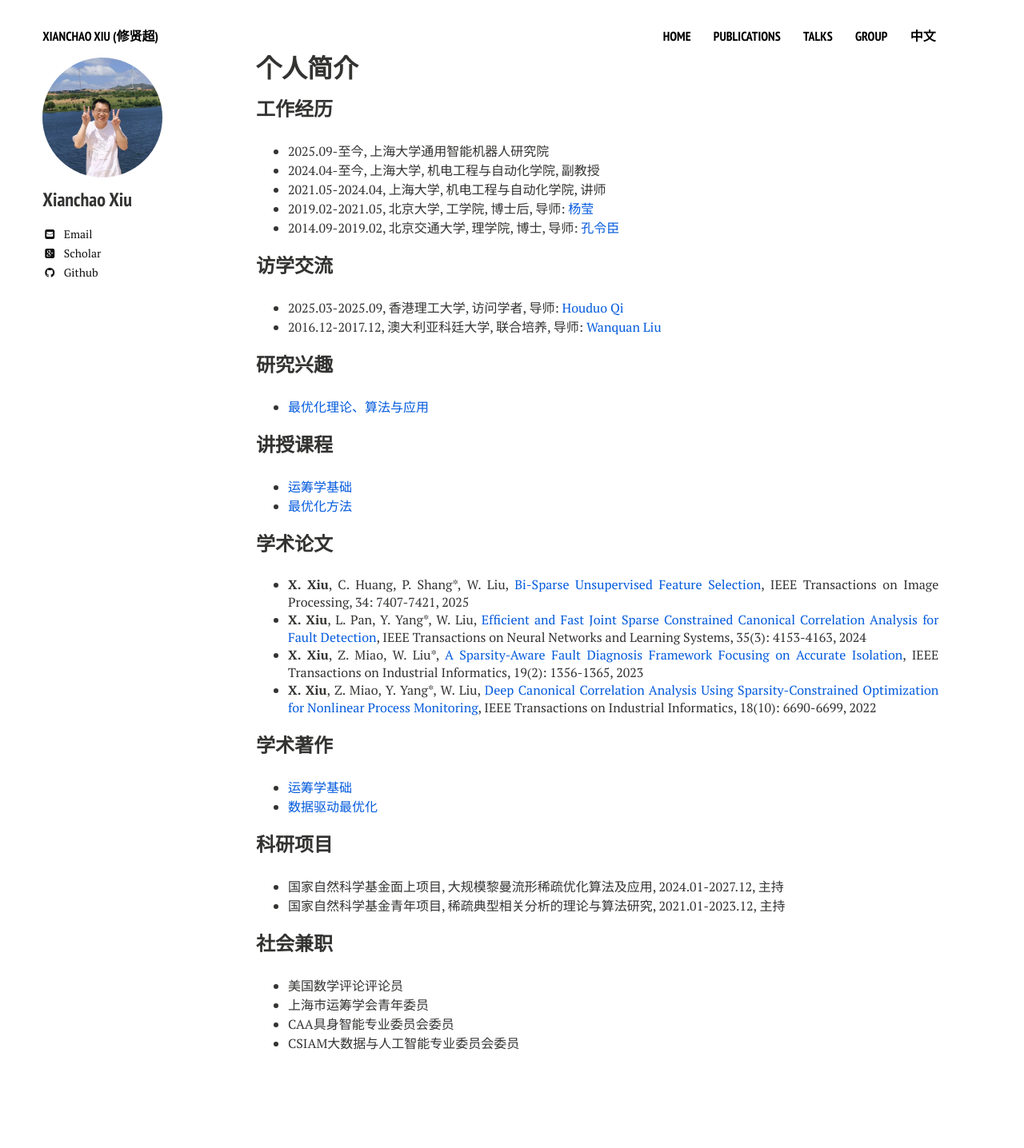
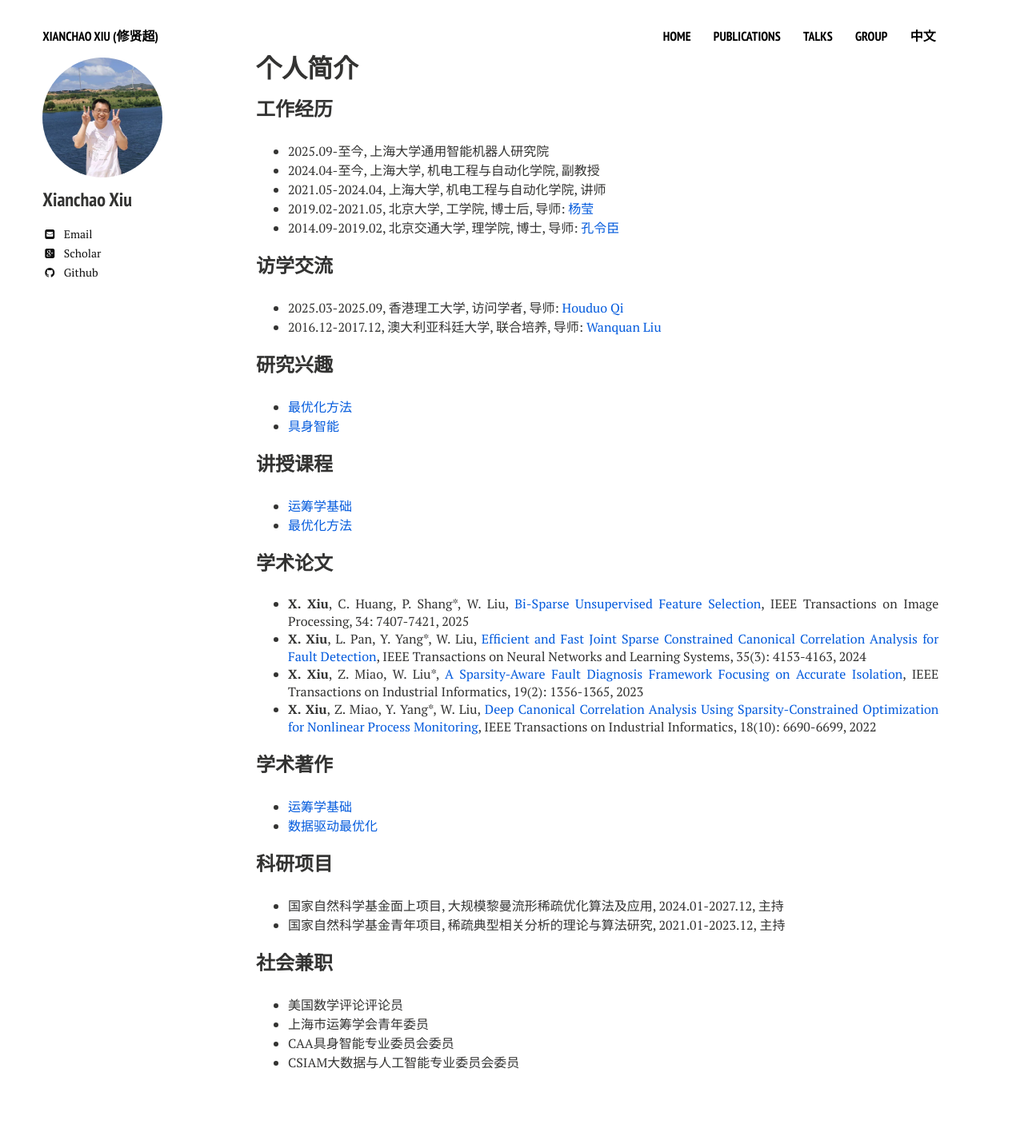
Before and after one commit to xianchaoxiu/xianchaoxiu.github.io, a Jekyll site: the page built from chinese/index.md, in a window 1280 px wide. Shown: the whole page at 80% size. Built offline with Jekyll 4.4.1, drawn with Linux system fonts in a browser that asks for light colours; nearby versions of some CDN libraries; before the commit the page ends 1412 px from its top, so only the background shows below that.

Commit message:
Update index.md

```diff
--- a/chinese/index.md
+++ b/chinese/index.md
@@ -23,8 +23,8 @@ share: false
 
 
 ### 研究兴趣
-* <a href="https://xianchaoxiu.github.io/chinese/research/" class="textlink" target="_blank"> 最优化理论、算法与应用 </a><br>
-
+* <a href="https://xianchaoxiu.github.io/chinese/research/OPT/" class="textlink" target="_blank"> 最优化方法 </a><br>
+* <a href="https://xianchaoxiu.github.io/chinese/research/EAI/" class="textlink" target="_blank"> 具身智能 </a><br>
 
 ### 讲授课程
 * <a href="https://xianchaoxiu.github.io/chinese/course/OR/" class="textlink" target="_blank">  运筹学基础 </a><br>
```
